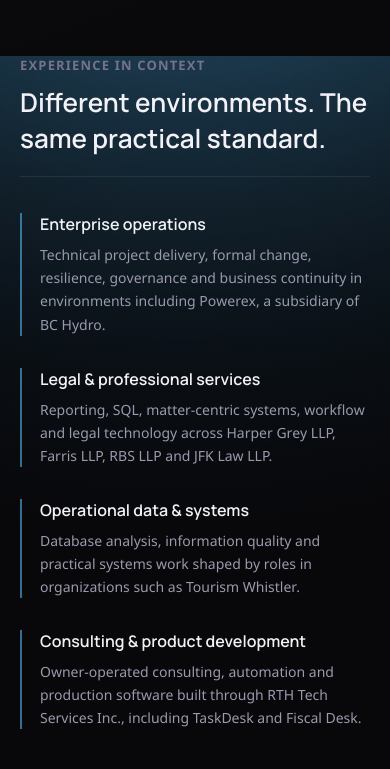
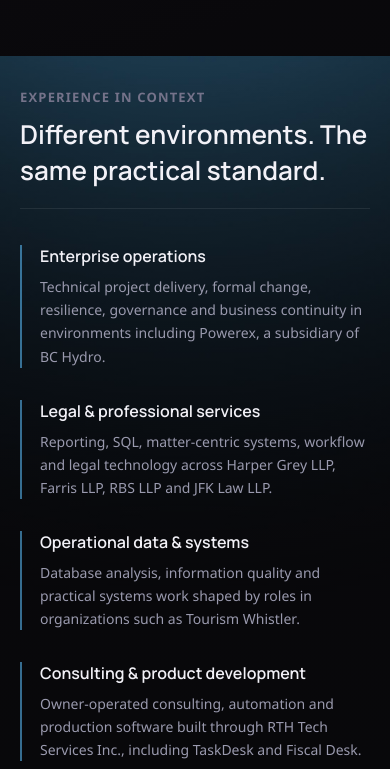
Before and after one commit to rthtechservices/rthtechservices-site, an Astro site: page / in a window 390 px wide. Shown: the part 1275-2044 px from the top of the page. Built offline with nearby package versions, Linux system fonts and the light colour scheme; Astro itself is replaced by a stand-in of ours.

Commit message:
Extend section artwork full width (#14)
Move decorative artwork to full-width page bands, add breathing room above the Home experience section, and anchor the Contact gradient to the page corner above the footer.

```diff
--- a/src/pages/index.astro
+++ b/src/pages/index.astro
@@ -57,10 +57,8 @@ const experience = [
     </div>
   </section>
 
-  <section
-    class="rth-container experience rth-artwork rth-artwork--blue-center-top"
-    aria-labelledby="experience-heading"
-  >
+  <div class="rth-artwork rth-artwork--blue-center-top">
+    <section class="rth-container experience" aria-labelledby="experience-heading">
       <div class="section-head experience-head">
         <div>
           <p class="section-kicker">Experience in context</p>
@@ -78,6 +76,7 @@ const experience = [
         }
       </div>
     </section>
+  </div>
 
   <section class="rth-container latest">
     <div class="section-head">
@@ -206,6 +205,7 @@ const experience = [
 
   /* --- Experience --- */
   .experience {
+    padding-top: 40px;
     padding-bottom: 92px;
   }
 
@@ -316,6 +316,7 @@ const experience = [
       gap: 36px;
     }
     .experience {
+      padding-top: 32px;
       padding-bottom: 64px;
     }
     .glow {
```
Also changed, not shown: src/pages/about.astro (+6 -6 lines), src/pages/contact.astro (+8 -1 lines). Lines whose indentation alone changed are shown as unchanged.
